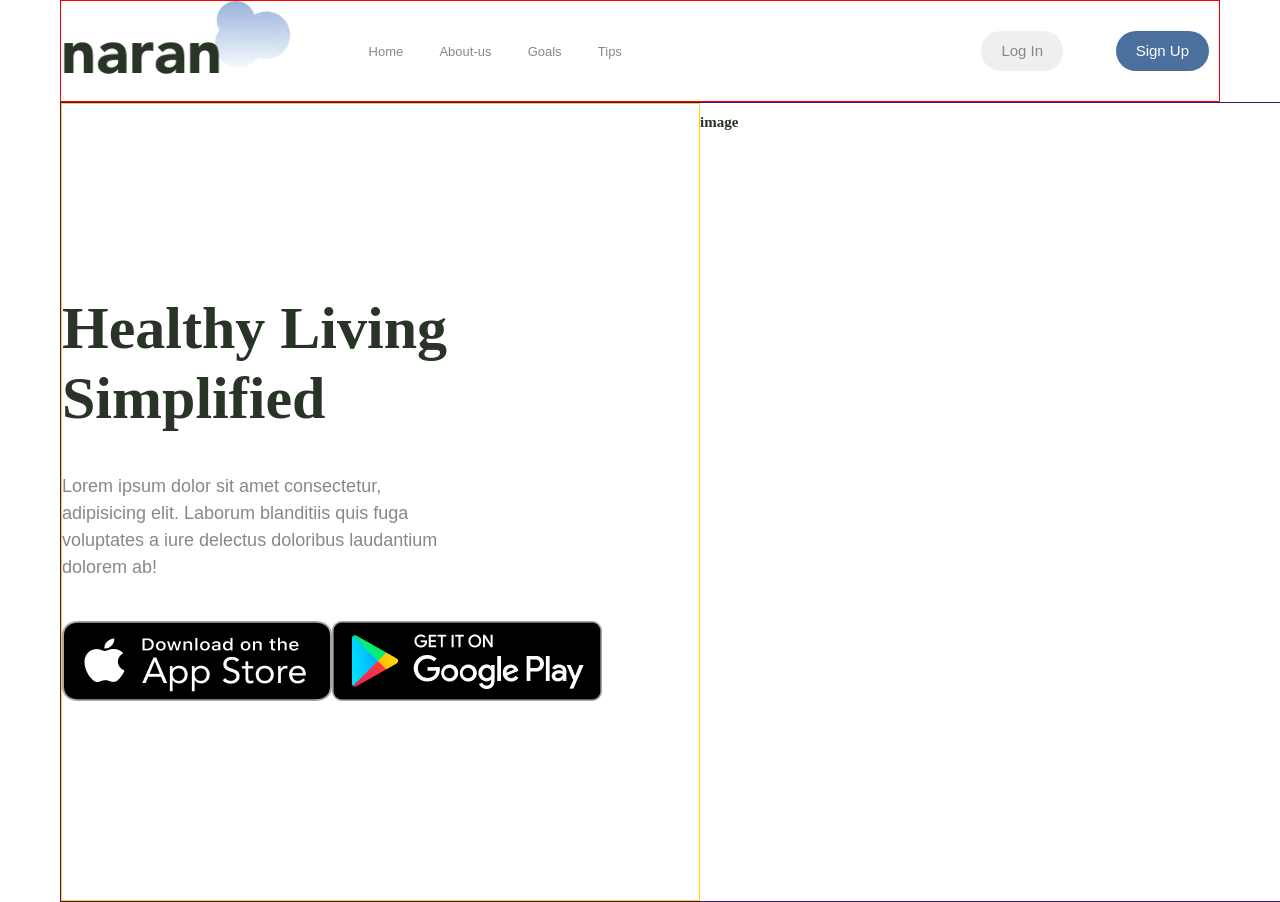
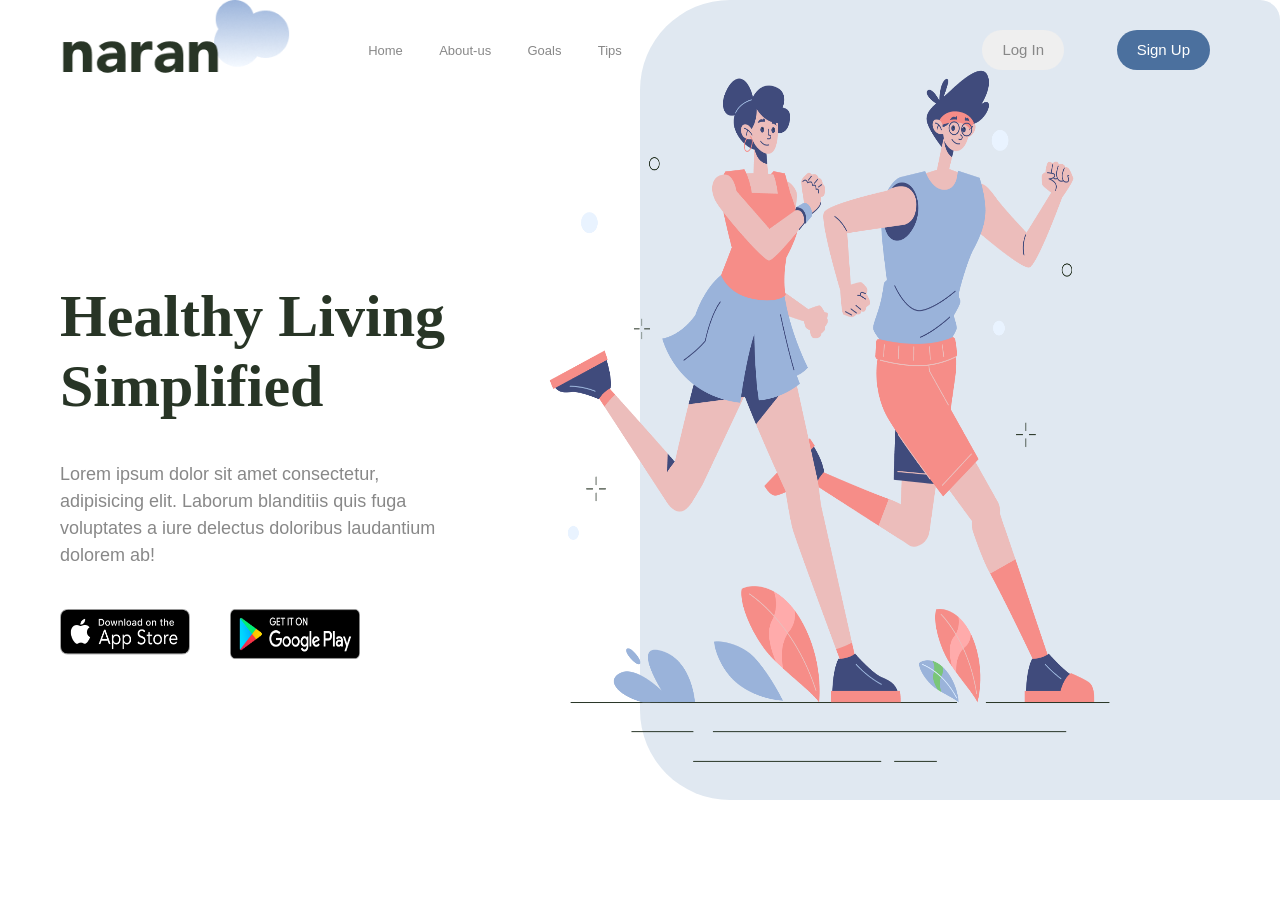
Before and after one commit to Aniket007code/Naran-Fit, a plain HTML site: page index.html in a window 1280 px wide. Shown: the top 902 px of the page. Drawn offline with Linux system fonts and the light colour scheme.

Commit message:
landing page almost done

```diff
--- a/index.html
+++ b/index.html
@@ -58,19 +58,19 @@
             </div>
 
             <div class="appstore-playstore-img">
-                <div class="appstore-img">
-                    <img src="./images/appstore.png" alt="">
+                <div class="appstore-img-container">
+                    <img src="./images/appstore.png" alt="" class="appstore-img">
                 </div>
 
-                <div class="playstore-img">
-                    <img src="./images/googlePlay.png" alt="">
+                <div class="playstore-img-container">
+                    <img src="./images/googlePlay.png" alt="" class="playstore-img">
                 </div>
             </div>
 
         </div>
         <div class="right-section">
-            <img src="" alt="">
-            <h1>image</h1>
+            <img src="./images/heropage.png" alt="" class="hero-img">
+            <!-- <h1>image</h1> -->
 
         </div>
     </section>
--- a/style.css
+++ b/style.css
@@ -80,7 +80,7 @@ html {
 /*.................................... MENU STYLINBG ...........................................*/
 
 header{
-    border:  1px solid red;
+    /* border:  1px solid red; */
     margin: 0 6rem;
 }
 
@@ -121,6 +121,8 @@ header nav{
     /* border: 1px solid red; */
     /* margin: 6rem; */
     margin: 0 1rem;
+    position: relative;
+    z-index: 9;
 
 }
 
@@ -149,7 +151,7 @@ header nav{
 .main-landing-section{
   width: 100%;
   height: 100vh;
-  border: 1px solid rgb(62, 17, 134);
+  /* border: 1px solid rgb(62, 17, 134); */
   display: flex;
   margin: 0 6rem;
 
@@ -158,12 +160,13 @@ header nav{
 
 .left-section{
   width: 50%;
-  border: 1px solid gold;
+  /* border: 1px solid gold; */
   display: flex;
   justify-content: center;
   align-items: start;
   flex-direction: column;
   /* justify-content: flex-start; */
+  margin-bottom: 6rem;
 
 }
 
@@ -182,5 +185,61 @@ header nav{
 
 .appstore-playstore-img{
   display: flex;
+  justify-content: space-around;
+  align-items: center;
+  gap: 4rem;
 
 }
+
+.appstore-img-container{
+  width : 13rem;
+  height: 5rem;
+  /* border: 1px solid red; */
+}
+
+.appstore-img{
+  width: 100%;
+  height: 100%;
+}
+
+.playstore-img-container{
+
+  width : 13rem;
+  height: 5rem;
+  /* border: 1px solid red; */
+
+}
+
+.playstore-img{
+  width: 100%;
+  height: 100%;
+}
+
+.hero-img{
+  width: 100%;
+  position: absolute;
+  top: 2%;
+  /* background-color: #e0e8f1;  */
+  border-radius: 60px;
+  right: 0%;
+  height: 100vh;
+  display: flex;
+  margin-right: 12rem;
+
+}
+
+.right-section{
+  width: 50%;
+  /* border: 2px solid brown; */
+  /* margin-right: 4rem; */
+  height: 100vh;
+  position: absolute;
+  right: 0%;
+  top: 0%;
+  display: flex;
+  justify-content: center;
+  align-items: center;
+  background-color: #e0e8f1;
+
+   border-radius: 90px 20px 0px 90px;
+}
```
